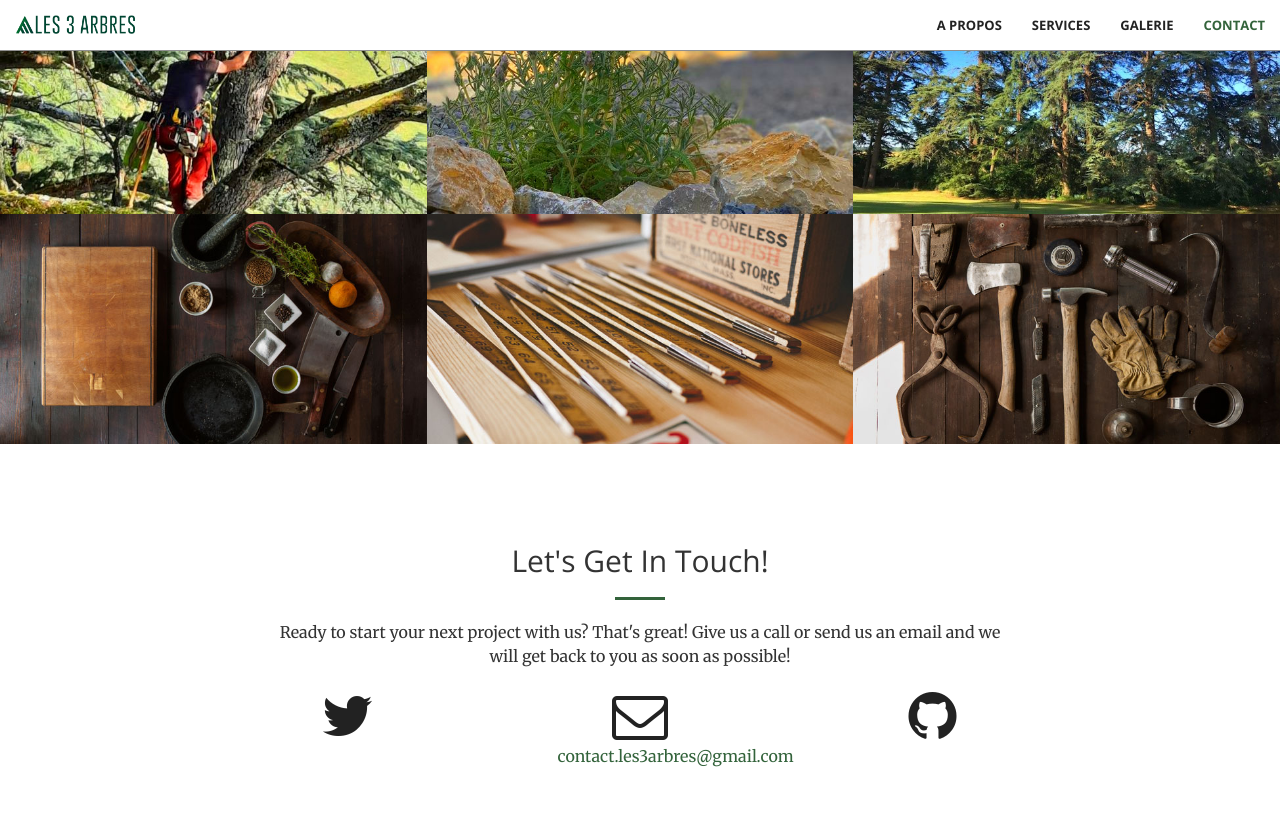
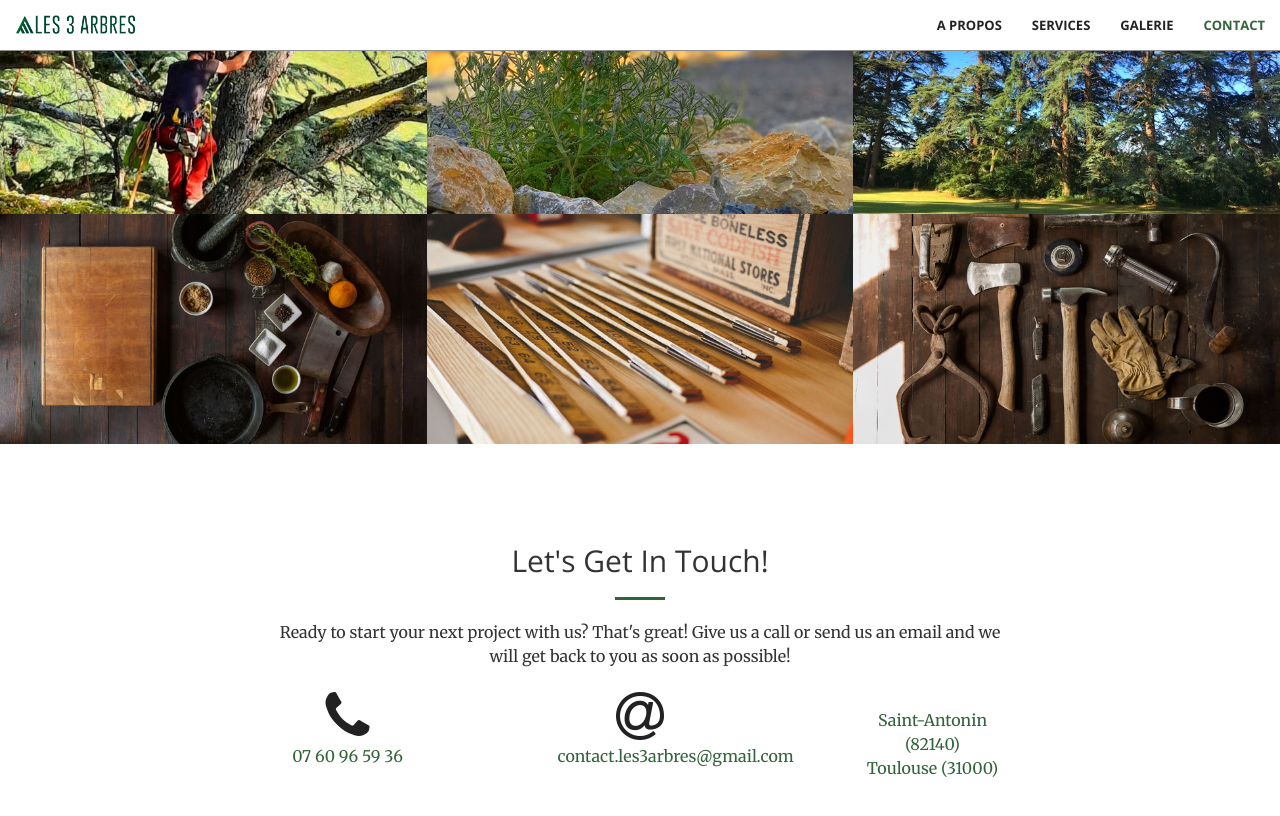
Before and after one commit to 3Abres/3Abres.github.io, a Jekyll site: the page built from index.html, in a window 1280 px wide and 900 px high, scrolled down 1790 px. Shown: the top 816 px of the window. Built offline with Jekyll 4.4.1, drawn with Linux system fonts in a browser that asks for light colours.

Commit message:
Update contact.html

```diff
--- a/_includes/contact.html
+++ b/_includes/contact.html
@@ -8,20 +8,20 @@
             </div>
         <div class="col-lg-2 col-lg-offset-2 text-center">
             <a href="https://twitter.com/{{ site.twitter_username }}">
-                <i class="fa fa-twitter fa-3x wow bounceIn" data-wow-delay=".1s"></i>
-                <p>{{ site.twitter_username }}</p>
+                <i class="fa fa-phone fa-3x wow bounceIn" data-wow-delay=".1s"></i>
+                <p>07 60 96 59 36</p>
             </a>
         </div>
         <div class="col-lg-2 col-lg-offset-1 text-center">
             <a href="mailto:{{ site.email }}">
-            <i class="fa fa-envelope-o fa-3x wow bounceIn" data-wow-delay=".1s"></i>
+            <i class="fa fa-at fa-3x wow bounceIn" data-wow-delay=".1s"></i>
                 <p>{{ site.email }}</p>
             </a>
         </div>
         <div class="col-lg-2 col-lg-offset-1 text-center">
             <a href="https://github.com/{{ site.github_username }}">
-            <i class="fa fa-github fa-3x wow bounceIn" data-wow-delay=".1s"></i>
-                <p>{{ site.github_username }}</p>
+            <i class="fa fa-location-dot fa-3x wow bounceIn" data-wow-delay=".1s"></i>
+                <p>Saint-Antonin (82140) <br> Toulouse (31000)</p>
             </a>
         </div>
 
```
